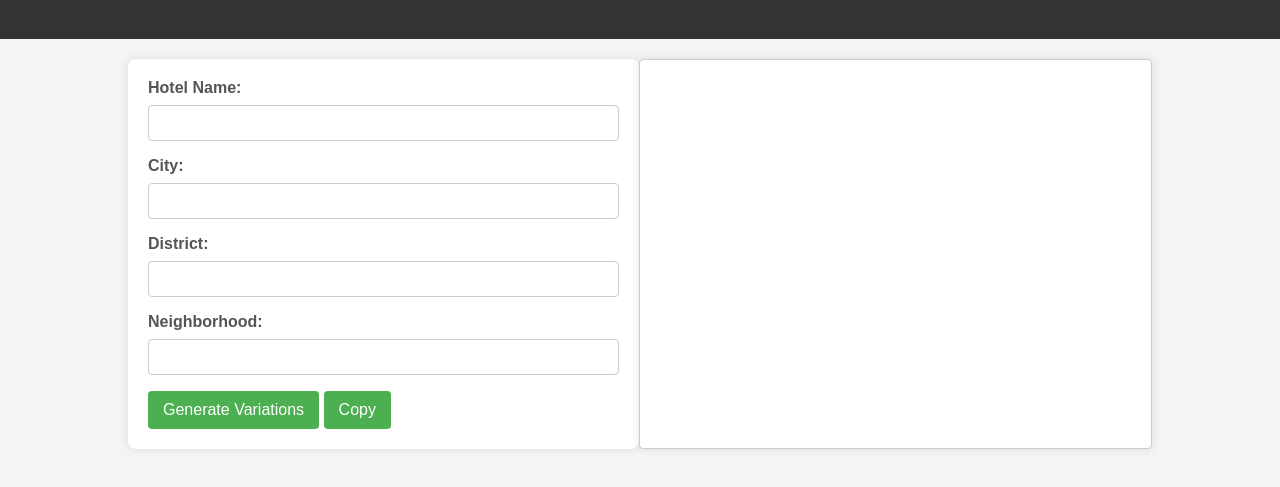
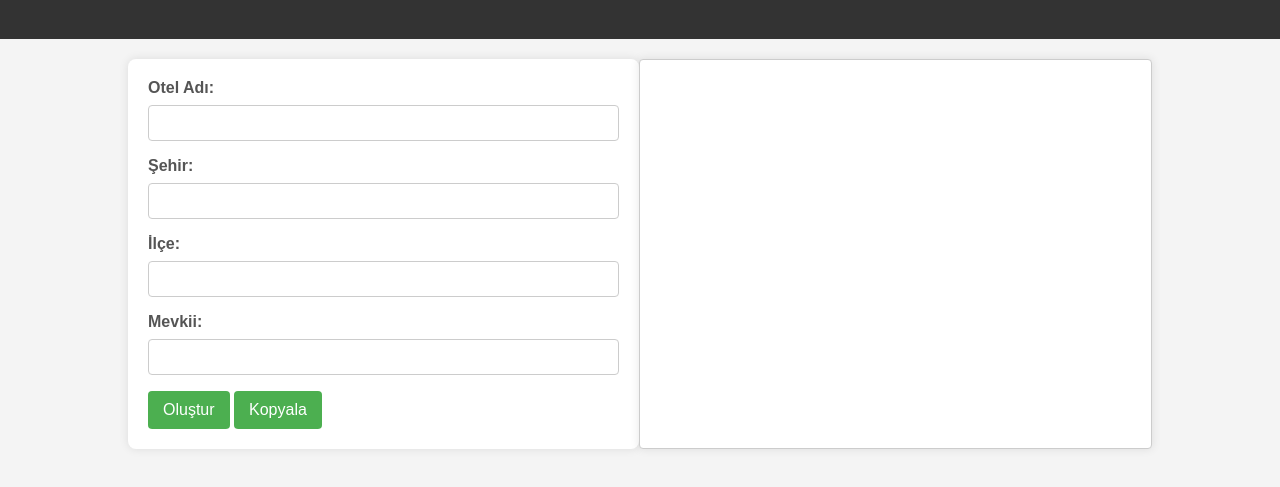
Before and after one commit to Berat-Guclu/ads-keywords, a plain HTML site: page index.html in a window 1280 px wide. Shown: the part 81-568 px from the top of the page. Drawn offline with Linux system fonts and the light colour scheme.

Commit message:
Update index.html

```diff
--- a/index.html
+++ b/index.html
@@ -159,20 +159,20 @@
 
     <main>
         <form>
-            <label for="hotelName">Hotel Name:</label>
+            <label for="hotelName">Otel Adı:</label>
             <input type="text" id="hotelName" required>
 
-            <label for="city">City:</label>
+            <label for="city">Şehir:</label>
             <input type="text" id="city" required>
 
-            <label for="district">District:</label>
+            <label for="district">İlçe:</label>
             <input type="text" id="district" required>
 
-            <label for="neighborhood">Neighborhood:</label>
+            <label for="neighborhood">Mevkii:</label>
             <input type="text" id="neighborhood" required>
 
-            <button type="button" onclick="generateVariations()">Generate Variations</button>
-            <button type="button" onclick="copyToClipboard()">Copy</button>
+            <button type="button" onclick="generateVariations()">Oluştur</button>
+            <button type="button" onclick="copyToClipboard()">Kopyala</button>
         </form>
 
         <div id="result"></div>
```
